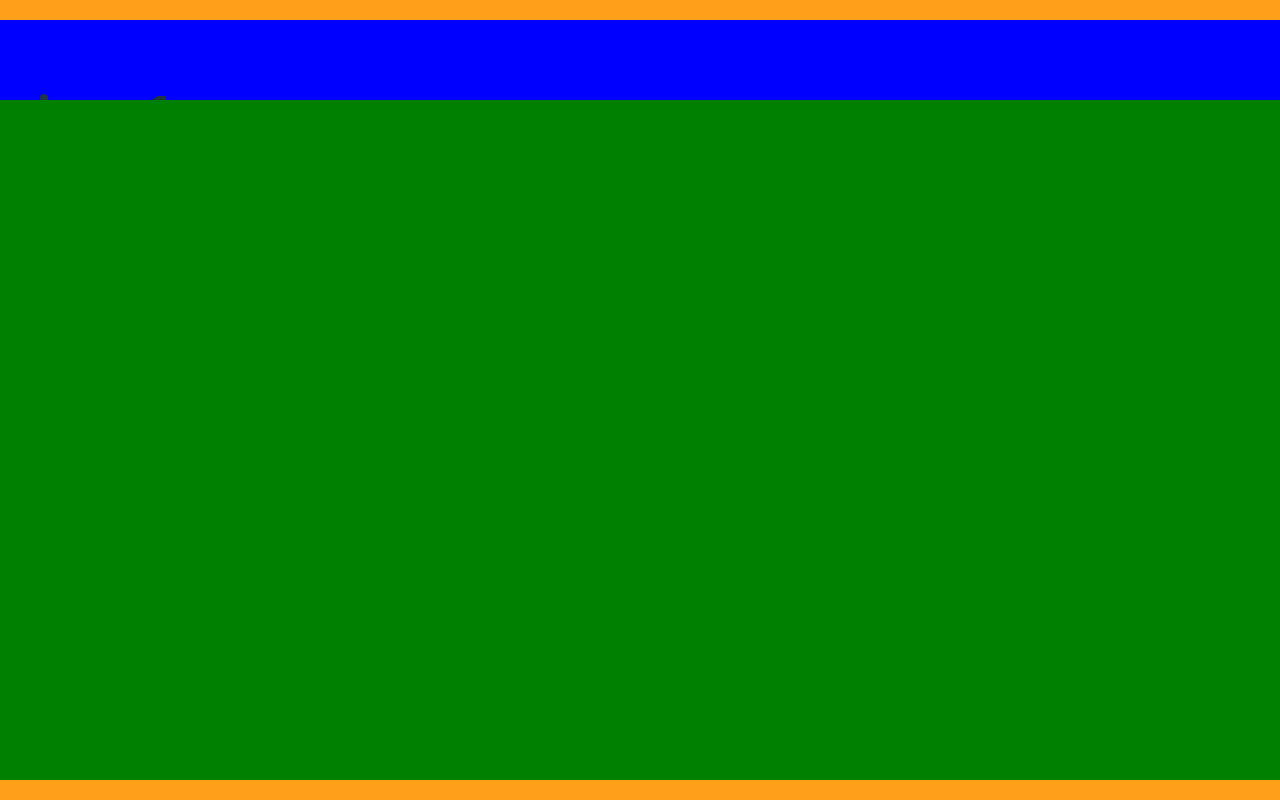
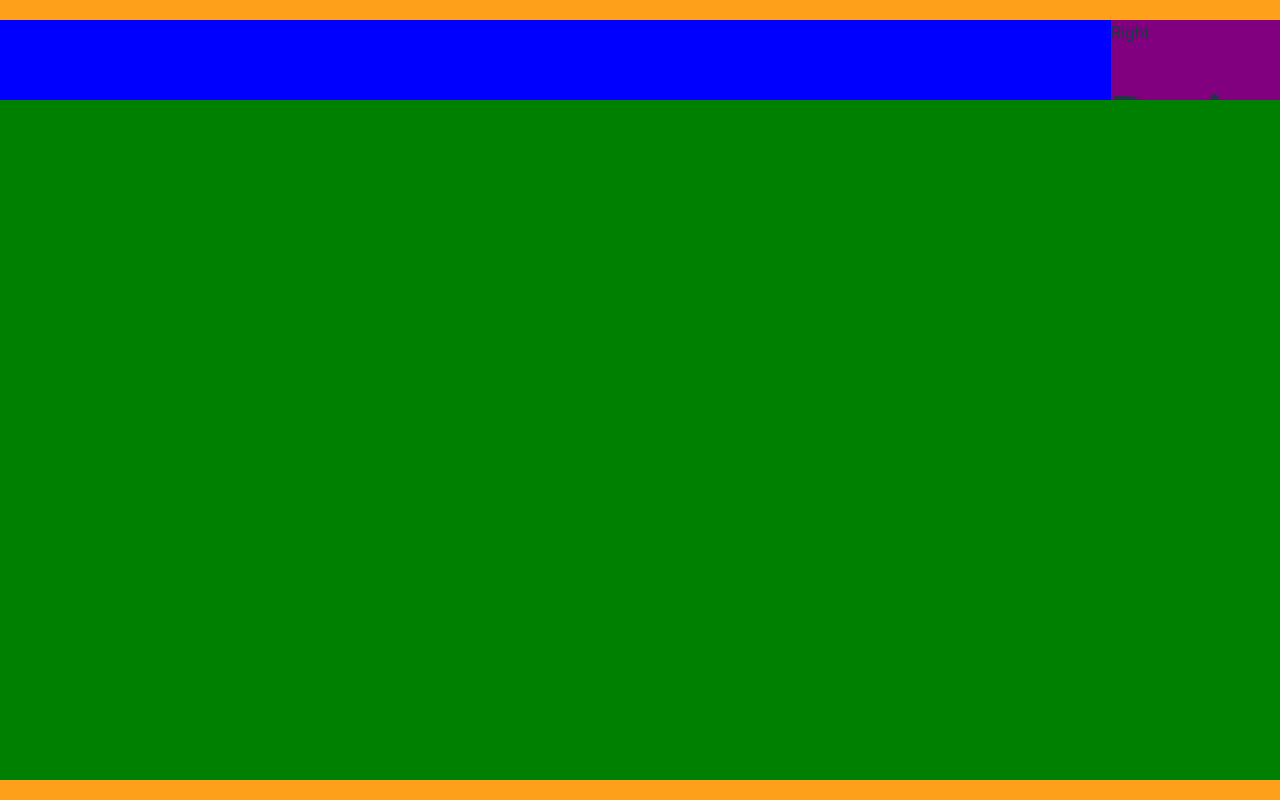
Before and after one commit to elyes958/crazee-burger, a React (Vite) app: page /order/1 in a window 1280 px wide. Shown: the top 800 px of the page. Built offline with nearby package versions, Linux system fonts and the light colour scheme.

Commit message:
🚧 F04:ORDER > Layout > navbar > add leftside and right-side

```diff
--- a/src/components/pages/order/Container.jsx
+++ /dev/null
@@ -1,17 +0,0 @@
-import Main from "./Main";
-import Navbar from "./Navbar";
-import styled from "styled-components";
-
-export default function Container() {
-  return (
-    <Containerstyled>
-        <Navbar/>
-        <Main/>
-    </Containerstyled>
-  )
-}
-
-const Containerstyled = styled.div`
-  height: 95vh;
-  width: 1400px;
-`;
--- a/src/components/pages/order/Navbar.jsx
+++ b/src/components/pages/order/Navbar.jsx
@@ -6,11 +6,16 @@
 export default function Navbar({ username }) {
     return (
         <NavbarStyled>
-                Navbar
+            <div className="left-side">
+                Left
+            </div>
+            <div className="right-side">
+                Right
                 <h1>Bonjour {username}</h1>
                 <Link to="/">
                     <button>Deconnexion</button>
                 </Link>
+            </div>
         </NavbarStyled>
     )
 }
@@ -23,4 +28,14 @@
   justify-content: space-between; */
     background: blue;
     height: 10vh;
+    display: flex;
+    justify-content: space-between;
+    /* align-items: center; */
+
+    .left-side{
+      background: pink;
+    }
+    .right-side{
+      background: purple;
+    }
 `;
--- a/src/components/pages/order/OrderPage.jsx
+++ b/src/components/pages/order/OrderPage.jsx
@@ -2,7 +2,6 @@
 import { Link, useParams } from 'react-router-dom';
 import styled from "styled-components";
 import { theme } from '../../../theme';
-import Container from './Container';
 import Navbar from './Navbar';
 import Main from './Main';
 
```
